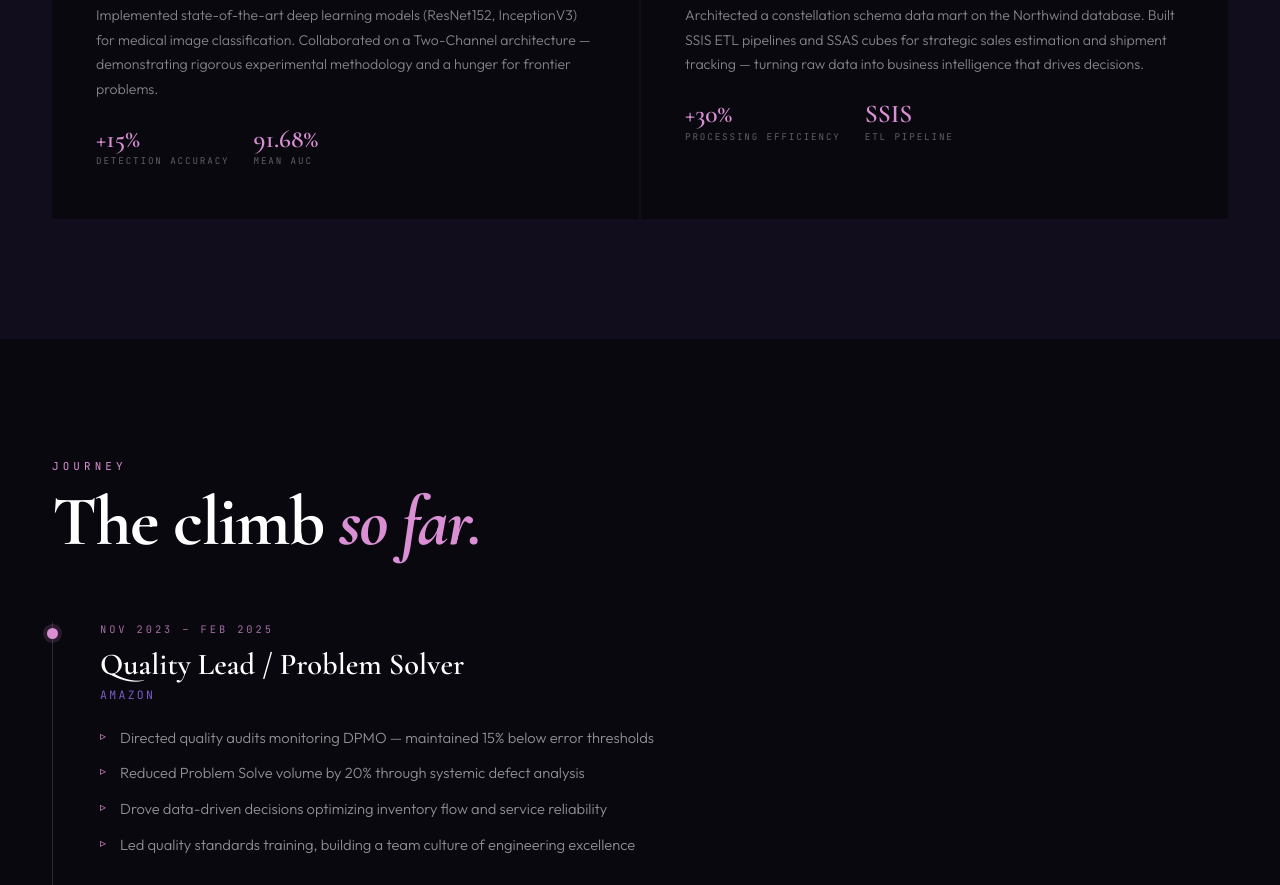
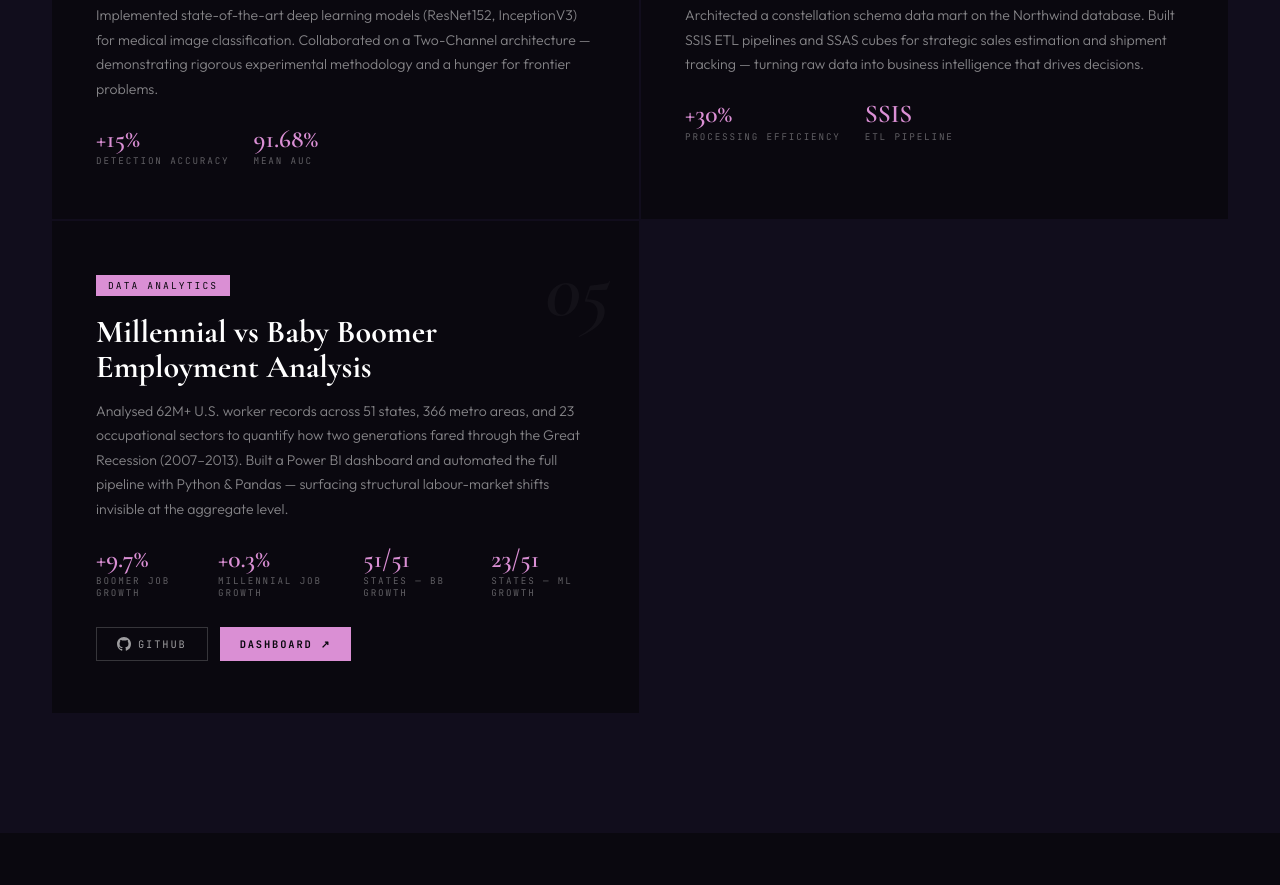
Before and after one commit to beingjassi101/beingjassi101.github.io, a plain HTML site: page index.html in a window 1280 px wide. Shown: the part 3255-4140 px from the top of the page. Drawn offline with nearby package versions, Linux system fonts and the light colour scheme.

Commit message:
Add project card for employment analysis

```diff
--- a/index.html
+++ b/index.html
@@ -109,6 +109,11 @@
     .proj-metrics { margin-top: 24px; display: flex; gap: 24px; }
     .metric { font-family: 'Cormorant Garamond', serif; font-size: 1.6rem; color: var(--orchid); line-height: 1; }
     .metric-lbl { font-family: 'JetBrains Mono', monospace; font-size: .58rem; letter-spacing: .2em; text-transform: uppercase; color: rgba(255,255,255,0.35); margin-top: 4px; }
+    .proj-links-row { margin-top: 28px; display: flex; gap: 12px; flex-wrap: wrap; }
+    .proj-link-gh { display: inline-flex; align-items: center; gap: 7px; font-family: 'JetBrains Mono', monospace; font-size: .65rem; letter-spacing: .18em; text-transform: uppercase; color: rgba(255,255,255,0.6); border: 1.5px solid rgba(255,255,255,0.18); padding: 9px 20px; text-decoration: none; transition: border-color .2s, color .2s, transform .2s; }
+    .proj-link-gh:hover { border-color: var(--orchid); color: var(--orchid); transform: translate(-2px,-2px); }
+    .proj-link-live { display: inline-flex; align-items: center; font-family: 'JetBrains Mono', monospace; font-size: .65rem; letter-spacing: .18em; text-transform: uppercase; background: var(--orchid); color: var(--black); padding: 9px 20px; text-decoration: none; font-weight: 700; transition: transform .2s, box-shadow .2s; }
+    .proj-link-live:hover { transform: translate(-3px,-3px); box-shadow: 5px 5px 0 var(--purple); }
 
     /* TIMELINE */
     #experience { background: var(--black); padding: 120px 52px; }
@@ -499,6 +504,26 @@
         </div>
       </div>
 
+      <div class="proj-card reveal" style="transition-delay:.08s">
+        <div class="proj-num">05</div>
+        <div class="proj-tag">Data Analytics</div>
+        <h3 class="proj-title">Millennial vs Baby Boomer Employment Analysis</h3>
+        <p class="proj-desc">Analysed 62M+ U.S. worker records across 51 states, 366 metro areas, and 23 occupational sectors to quantify how two generations fared through the Great Recession (2007–2013). Built a Power BI dashboard and automated the full pipeline with Python &amp; Pandas — surfacing structural labour-market shifts invisible at the aggregate level.</p>
+        <div class="proj-metrics">
+          <div><div class="metric">+9.7%</div><div class="metric-lbl">Boomer Job Growth</div></div>
+          <div><div class="metric">+0.3%</div><div class="metric-lbl">Millennial Job Growth</div></div>
+          <div><div class="metric">51/51</div><div class="metric-lbl">States — BB Growth</div></div>
+          <div><div class="metric">23/51</div><div class="metric-lbl">States — ML Growth</div></div>
+        </div>
+        <div class="proj-links-row">
+          <a href="https://beingjassi101.github.io/millennial-vs-boomer-employment-analysis/" target="_blank" class="proj-link-gh">
+            <svg width="14" height="14" viewBox="0 0 16 16" fill="currentColor"><path d="M8 0C3.58 0 0 3.58 0 8c0 3.54 2.29 6.53 5.47 7.59.4.07.55-.17.55-.38 0-.19-.01-.82-.01-1.49-2.01.37-2.53-.49-2.69-.94-.09-.23-.48-.94-.82-1.13-.28-.15-.68-.52-.01-.53.63-.01 1.08.58 1.23.82.72 1.21 1.87.87 2.33.66.07-.52.28-.87.51-1.07-1.78-.2-3.64-.89-3.64-3.95 0-.87.31-1.59.82-2.15-.08-.2-.36-1.02.08-2.12 0 0 .67-.21 2.2.82.64-.18 1.32-.27 2-.27.68 0 1.36.09 2 .27 1.53-1.04 2.2-.82 2.2-.82.44 1.1.16 1.92.08 2.12.51.56.82 1.27.82 2.15 0 3.07-1.87 3.75-3.65 3.95.29.25.54.73.54 1.48 0 1.07-.01 1.93-.01 2.2 0 .21.15.46.55.38A8.013 8.013 0 0016 8c0-4.42-3.58-8-8-8z"/></svg>
+            GitHub
+          </a>
+          <a href="https://beingjassi101.github.io/millennial-vs-boomer-employment-analysis/powerbi_dashboard.html" target="_blank" class="proj-link-live">Dashboard ↗</a>
+        </div>
+      </div>
+
     </div>
   </div>
 </section>
@@ -589,7 +614,7 @@
 <section id="email">
   <div class="email-left reveal">
     <div class="email-label">Reach Out Directly</div>
-    <div class="email-addr"><a href="mailto:jsbharaj@protonmail.com">jsbharaj@protonmail.com</a></div>
+    <div class="email-addr"><a href="/cdn-cgi/l/email-protection#e9839a8b81889b8883a9999b869d868784888085c78a8684"><span class="__cf_email__" data-cfemail="fc968f9e949d8e9d96bc8c8e93889392919d9590d29f9391">[email&#160;protected]</span></a></div>
   </div>
   <button class="email-copy-btn reveal" onclick="navigator.clipboard.writeText('jsbharaj@protonmail.com');this.textContent='Copied ✓'">Copy Email</button>
 </section>
@@ -606,7 +631,7 @@
   <div class="footer-copy">© 2025 Jaspreet Singh Bharaj</div>
 </footer>
 
-<script>
+<script data-cfasync="false" src="/cdn-cgi/scripts/5c5dd728/cloudflare-static/email-decode.min.js"></script><script>
   // CURSOR
   const cur = document.getElementById('cursor');
   const ring = document.getElementById('cursorRing');
@@ -624,9 +649,11 @@
   },55);
 
   // REVEAL
-  const revs=document.querySelectorAll('.reveal');
-  const io=new IntersectionObserver(es=>{es.forEach(e=>{if(e.isIntersecting){e.target.classList.add('visible');io.unobserve(e.target);}});},{threshold:.1});
-  revs.forEach(el=>io.observe(el));
+  const revs = document.querySelectorAll('.reveal');
+  const obs = new IntersectionObserver(entries => {
+    entries.forEach(e => { if(e.isIntersecting){ e.target.classList.add('visible'); obs.unobserve(e.target); } });
+  }, { threshold: 0.12 });
+  revs.forEach(r => obs.observe(r));
 </script>
 </body>
 </html>
```
